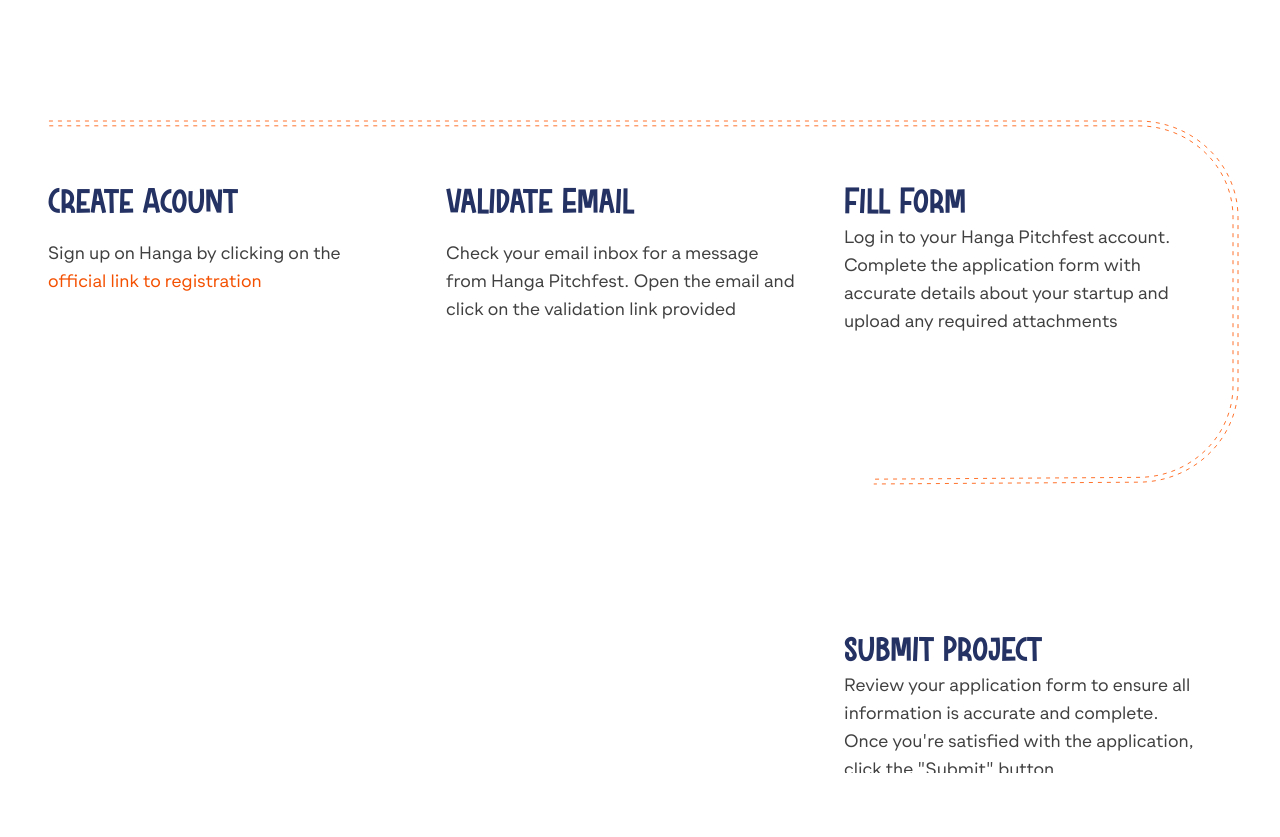
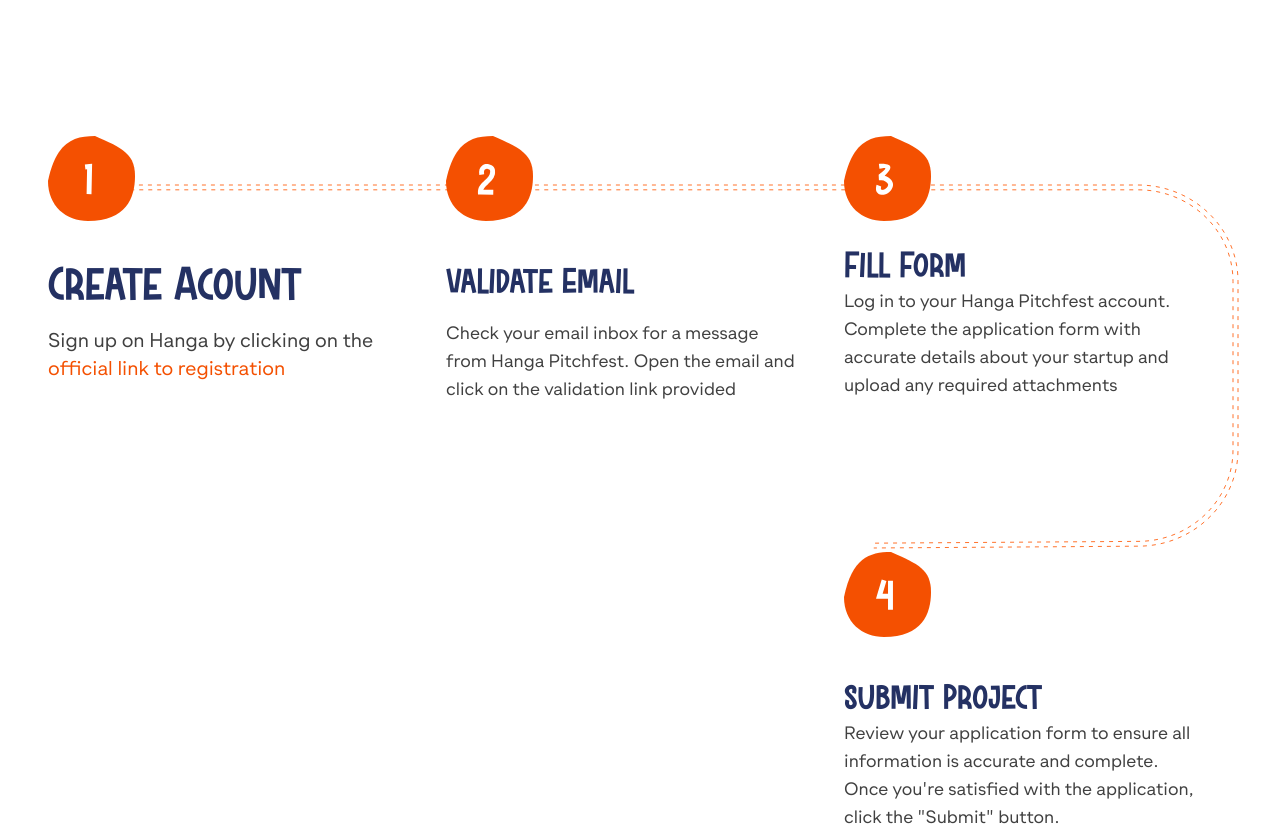
Before and after one commit to Pixeleye-Rwanda/HangaPitch-fest, a Vue app: page /pitch in a window 1280 px wide. Shown: the part 1120-1957 px from the top of the page. Before the commit the page ends 1893 px from the top, so only its background shows below. Built offline with nearby package versions, Linux system fonts and the light colour scheme.

Commit message:
finished app process section

```diff
--- a/src/views/PitchHanga.vue
+++ b/src/views/PitchHanga.vue
@@ -50,12 +50,14 @@
 
             <div class="  absolute flex ml-12  space-x-12 mt-16">
               <div class="w-[350px] h-[40vh] space-y-4">
-                <p class="font-rockinsoda text-4xl text-navy"> Create Acount</p>
-                <p class="font-gramatika text-lg  text-darkGray"> Sign up on Hanga by clicking on the
+                <img src="../assets/one.svg" class="absolute -mt-28 h-13 w-13">
+                <p class="font-rockinsoda text-5xl text-navy"> Create Acount</p>
+                <p class="font-gramatika text-xl  text-darkGray"> Sign up on Hanga by clicking on the
                   <a href="https://hanga.acceleratorapp.co/application/new?program=hanga-pitchfest-" class="text-tangerine ">
                     official link to registration</a></p>
               </div>
               <div class="w-[350px] h-[40vh] space-y-4">
+                <img src="../assets/two.svg" class="absolute -mt-28 h-13 w-13">
                 <p class="font-rockinsoda text-4xl text-navy"> Validate Email</p>
                 <p class="font-gramatika text-lg text-darkGray">Check your email inbox for a message from Hanga Pitchfest.
                   Open the email and click on the validation link provided</p>
@@ -63,6 +65,7 @@
               </div>
               <div class="space-y-8 ">
               <div class="w-[350px]  h-[40vh] mr-12">
+                <img src="../assets/three.svg" class="absolute -mt-28 h-13 w-13">
 
                 <p class="font-rockinsoda text-4xl text-navy"> Fill Form</p>
                 <p class="font-gramatika text-lg text-darkGray">Log in to your Hanga Pitchfest account.
@@ -71,7 +74,9 @@
 
               </div>
               <div class="w-[350px] h-[40vh]  ">
-                <p class="font-rockinsoda text-4xl text-navy mt-32"> submit Project</p>
+                <img src="../assets/four.svg" class="absolute -mt-32 h-13 w-13">
+
+                <p class="font-rockinsoda text-4xl text-navy mt-28"> submit Project</p>
                 <p class="font-gramatika text-lg text-darkGray">Review your application form to ensure all information is accurate and complete.
                   Once you're satisfied with the application, click the "Submit" button.</p>
 
@@ -81,7 +86,7 @@
 
             </div>
             <div class="ml-12 ">
-              <img src="../assets/Subtract .svg" class="mb-72 mt-32">
+              <img src="../assets/Subtract .svg" class="mb-72 mt-48">
            </div>
 
            </div>
```
